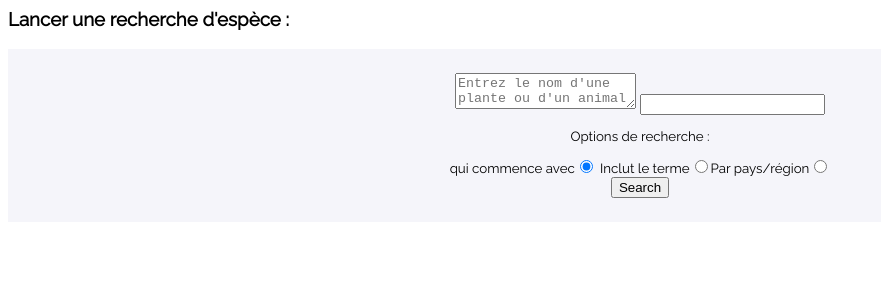
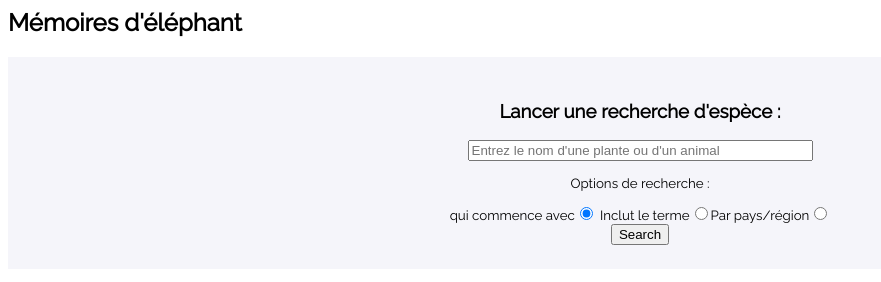
Before and after one commit to okfnfr/okfnfr.github.io, a plain HTML site: page index.html in a window 1280 px wide. Shown: the whole page, without its empty margins (0-881 px from the left). Drawn offline with Linux system fonts and the light colour scheme; files that its build step writes are made by us from their sources.

Commit message:
Update search field UX
Line 16 with input attributes

```diff
--- a/index.html
+++ b/index.html
@@ -8,12 +8,12 @@
 
 <body onload="onLoad()">
 
-    <h3>Lancer une recherche d'espèce :</h3>
+    <h2>Mémoires d'éléphant</h2>
 
 
 <form id="searchform">
-    <textarea placeholder="Entrez le nom d'une plante ou d'un animal"></textarea>
-    <input id="search" />
+    <h3>Lancer une recherche d'espèce :</h3>
+    <input placeholder="Entrez le nom d'une plante ou d'un animal" size="40" id="search" />
     <br />
     <p>Options de recherche : </p>
     <label for="begin"> qui commence avec</label><input type="radio" id="begin" name="Selection" value="begin" checked>
```
